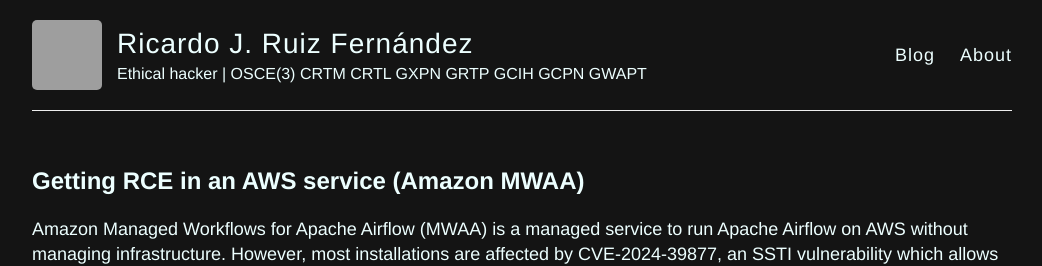
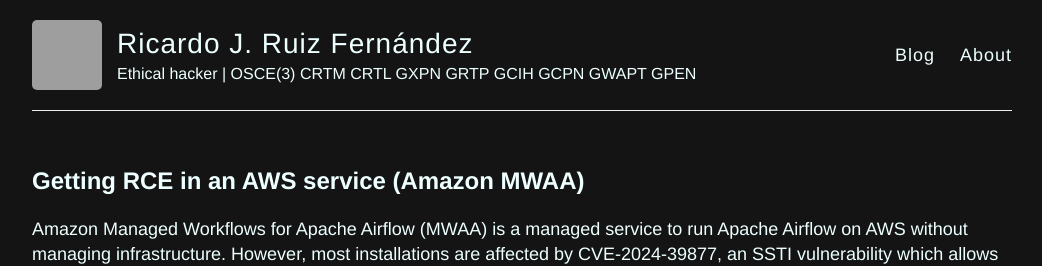
Before and after one commit to ricardojoserf/ricardojoserf.github.io, a Jekyll site: the page built from index.html, in a window 1280 px wide, cut to the strip 0-266 px from the top of the page. Shown: the whole strip, without its empty margins (118-1160 px from the left). Built offline with Jekyll 4.4.1, drawn with Linux system fonts in a browser that asks for light colours; the list of posts is cut into pages by our own code; grey boxes are pictures that could not be loaded.

Commit message:
Update _config.yml

```diff
--- a/_config.yml
+++ b/_config.yml
@@ -6,7 +6,7 @@
 name: Ricardo J. Ruiz Fernández
 
 # Short bio or description (displayed in the header)
-description: Ethical hacker | OSCE(3) CRTM CRTL GXPN GRTP GCIH GCPN GWAPT
+description: Ethical hacker | OSCE(3) CRTM CRTL GXPN GRTP GCIH GCPN GWAPT GPEN
 
 # URL of your avatar or profile pic (you could use your GitHub profile pic)
 avatar: https://avatars.githubusercontent.com/u/11477353
```
